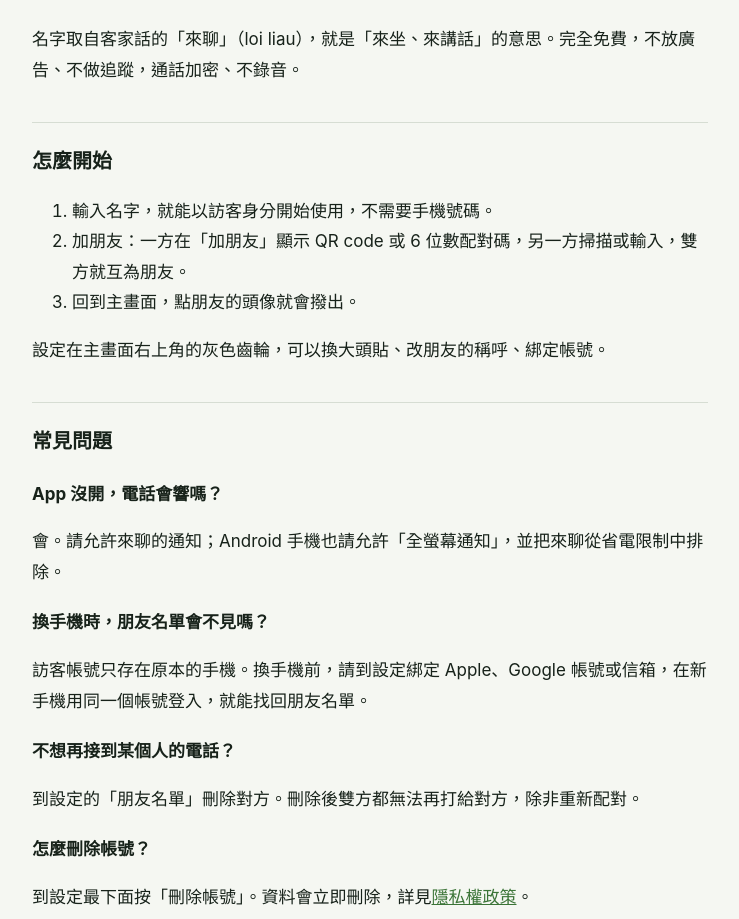
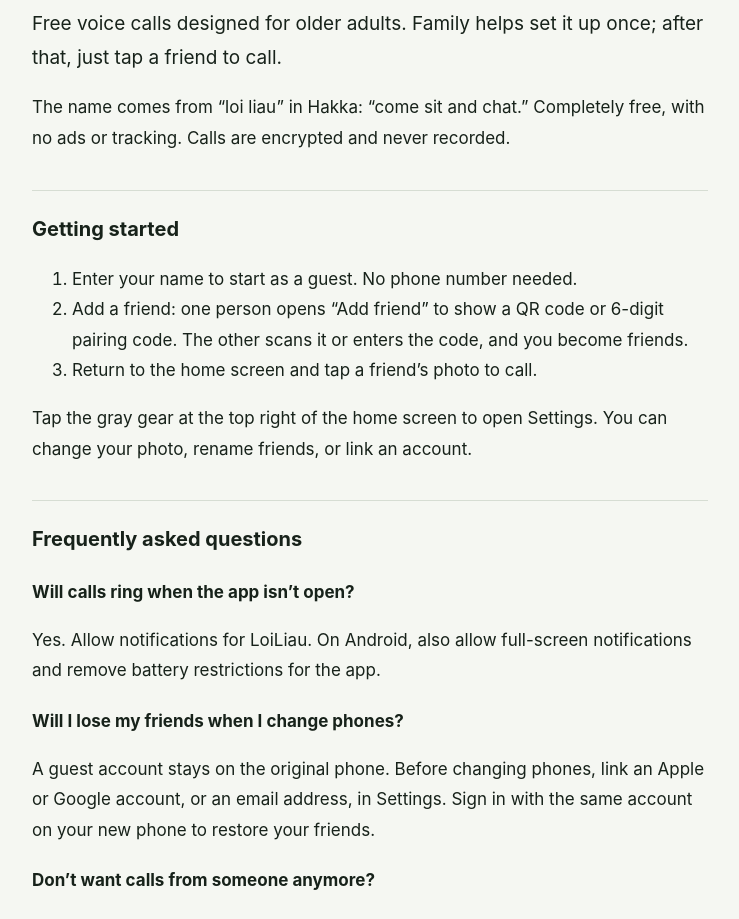
Before and after one commit to oscarchiu/oscarchiu.github.io, a plain HTML site: page loiliau/index.html in a window 1280 px wide. Shown: the part 169-1088 px from the top of the page, without its empty margins (270-1009 px from the left). Drawn offline with Linux system fonts and the light colour scheme.

Commit message:
Add English and Indonesian to LoiLiau introduction page

```diff
--- a/loiliau/index.html
+++ b/loiliau/index.html
@@ -22,43 +22,65 @@
   a { color: var(--green); }
   .kofi { display: inline-block; padding: 10px 20px; border-radius: 999px; background: var(--green);
     color: #fff; font-weight: 700; text-decoration: none; }
+  .lang { display: flex; justify-content: flex-end; margin-bottom: 24px; }
+  .lang label { display: inline-flex; position: relative; max-width: 100%; }
+  .lang svg { position: absolute; left: 12px; top: 50%; transform: translateY(-50%); width: 18px; height: 18px; color: var(--green); pointer-events: none; }
+  .lang .chevron { left: auto; right: 12px; width: 16px; height: 16px; }
+  /* Reset native chrome so Safari honors padding and does not add a second arrow. */
+  .lang select { -webkit-appearance: none; appearance: none; display: block; font: inherit; font-size: 16px; line-height: 1.25;
+    cursor: pointer; color: var(--ink); background: #fff; border: 1px solid var(--line); border-radius: 8px;
+    padding: 10px 38px 10px 40px; min-height: 44px; max-width: 100%; }
+  .lang select:focus-visible { outline: 2px solid var(--green); outline-offset: 3px; }
+  .sr-only { position: absolute; width: 1px; height: 1px; padding: 0; margin: -1px; overflow: hidden; clip-path: inset(50%); white-space: nowrap; border: 0; }
   footer { margin-top: 48px; color: var(--muted); font-size: 14px; }
 </style>
 </head>
 <body>
 <main>
-  <header><div class="icon" aria-hidden="true">聊</div><h1>來聊 LoiLiau</h1></header>
-  <p class="lead">給長輩用的免費語音通話 app：家人幫忙設定一次，長輩之後只要點一下朋友就能撥出。</p>
-  <p>名字取自客家話的「來聊」（loi liau），就是「來坐、來講話」的意思。完全免費，不放廣告、不做追蹤，通話加密、不錄音。</p>
+  <nav class="lang" aria-label="Language">
+    <label>
+      <span class="sr-only">語言 / Language / Bahasa</span>
+      <svg viewBox="0 0 24 24" fill="none" stroke="currentColor" stroke-width="1.6" aria-hidden="true" focusable="false"><circle cx="12" cy="12" r="9"/><path d="M3 12h18M12 3c5 5 5 13 0 18-5-5-5-13 0-18Z"/></svg>
+      <select id="language-select">
+        <option value="zh" lang="zh-Hant">繁體中文</option>
+        <option value="en" lang="en">English</option>
+        <option value="id" lang="id">Bahasa Indonesia</option>
+      </select>
+      <svg class="chevron" viewBox="0 0 24 24" fill="none" stroke="currentColor" stroke-width="1.8" stroke-linecap="round" stroke-linejoin="round" aria-hidden="true" focusable="false"><path d="m7 10 5 5 5-5"/></svg>
+    </label>
+  </nav>
+  <header><div class="icon" aria-hidden="true">聊</div><h1 data-i18n="name">來聊 LoiLiau</h1></header>
+  <p class="lead" data-i18n="lead">給長輩用的免費語音通話 app：家人幫忙設定一次，長輩之後只要點一下朋友就能撥出。</p>
+  <p data-i18n="about">名字取自客家話的「來聊」（loi liau），就是「來坐、來講話」的意思。完全免費，不放廣告、不做追蹤，通話加密、不錄音。</p>
 
-  <h2>怎麼開始</h2>
+  <h2 data-i18n="start">怎麼開始</h2>
   <ol>
-    <li>輸入名字，就能以訪客身分開始使用，不需要手機號碼。</li>
-    <li>加朋友：一方在「加朋友」顯示 QR code 或 6 位數配對碼，另一方掃描或輸入，雙方就互為朋友。</li>
-    <li>回到主畫面，點朋友的頭像就會撥出。</li>
+    <li data-i18n="stepName">輸入名字，就能以訪客身分開始使用，不需要手機號碼。</li>
+    <li data-i18n="stepPair">加朋友：一方在「加朋友」顯示 QR code 或 6 位數配對碼，另一方掃描或輸入，雙方就互為朋友。</li>
+    <li data-i18n="stepCall">回到主畫面，點朋友的頭像就會撥出。</li>
   </ol>
-  <p>設定在主畫面右上角的灰色齒輪，可以換大頭貼、改朋友的稱呼、綁定帳號。</p>
+  <p data-i18n="settings">設定在主畫面右上角的灰色齒輪，可以換大頭貼、改朋友的稱呼、綁定帳號。</p>
 
-  <h2>常見問題</h2>
-  <h3>App 沒開，電話會響嗎？</h3>
-  <p>會。請允許來聊的通知；Android 手機也請允許「全螢幕通知」，並把來聊從省電限制中排除。</p>
-  <h3>換手機時，朋友名單會不見嗎？</h3>
-  <p>訪客帳號只存在原本的手機。換手機前，請到設定綁定 Apple、Google 帳號或信箱，在新手機用同一個帳號登入，就能找回朋友名單。</p>
-  <h3>不想再接到某個人的電話？</h3>
-  <p>到設定的「朋友名單」刪除對方。刪除後雙方都無法再打給對方，除非重新配對。</p>
-  <h3>怎麼刪除帳號？</h3>
-  <p>到設定最下面按「刪除帳號」。資料會立即刪除，詳見<a href="privacy/">隱私權政策</a>。</p>
-  <h3>可以打 119 或一般電話嗎？</h3>
-  <p>不行。來聊只能打給配對過的朋友，緊急時請用手機撥打 119 或 110。</p>
+  <h2 data-i18n="faq">常見問題</h2>
+  <h3 data-i18n="ringQuestion">App 沒開，電話會響嗎？</h3>
+  <p data-i18n="ringAnswer">會。請允許來聊的通知；Android 手機也請允許「全螢幕通知」，並把來聊從省電限制中排除。</p>
+  <h3 data-i18n="phoneQuestion">換手機時，朋友名單會不見嗎？</h3>
+  <p data-i18n="phoneAnswer">訪客帳號只存在原本的手機。換手機前，請到設定綁定 Apple、Google 帳號或信箱，在新手機用同一個帳號登入，就能找回朋友名單。</p>
+  <h3 data-i18n="removeQuestion">不想再接到某個人的電話？</h3>
+  <p data-i18n="removeAnswer">到設定的「朋友名單」刪除對方。刪除後雙方都無法再打給對方，除非重新配對。</p>
+  <h3 data-i18n="deleteQuestion">怎麼刪除帳號？</h3>
+  <p data-i18n="deleteAnswer">到設定最下面按「刪除帳號」。資料會立即刪除，詳見<a href="privacy/">隱私權政策</a>。</p>
+  <h3 data-i18n="emergencyQuestion">可以打 119 或一般電話嗎？</h3>
+  <p data-i18n="emergencyAnswer">不行。來聊只能打給配對過的朋友，緊急時請用手機撥打 119 或 110。</p>
 
-  <h2>聯絡我們</h2>
-  <p>遇到問題、想提建議，或要檢舉不當的使用者，請寫信到 <a href="mailto:oscar@oscarchiu.dev?subject=%E4%BE%86%E8%81%8A">oscar@oscarchiu.dev</a>。</p>
+  <h2 data-i18n="contact">聯絡我們</h2>
+  <p data-i18n="contactBody">遇到問題、想提建議，或要檢舉不當的使用者，請寫信到 <a href="mailto:oscar@oscarchiu.dev?subject=%E4%BE%86%E8%81%8A">oscar@oscarchiu.dev</a>。</p>
 
   <!-- Hidden unless opened outside the app: App Review does not allow an app to lead to tips for its developer. -->
   <section id="sponsor" hidden>
-    <h2>支持來聊</h2>
-    <p>來聊會一直免費、不放廣告。如果它幫上了你和家人，歡迎請開發者喝杯咖啡，幫忙支付伺服器和開發者帳號的費用。</p>
-    <p><a class="kofi" href="https://ko-fi.com/oscarchiudev" target="_blank" rel="noopener">☕ 在 Ko-fi 請我喝咖啡</a></p>
+    <h2 data-i18n="support">支持來聊</h2>
+    <p data-i18n="supportBody">來聊會一直免費、不放廣告。如果它幫上了你和家人，歡迎請開發者喝杯咖啡，幫忙支付伺服器和開發者帳號的費用。</p>
+    <p><a data-i18n="coffee" class="kofi" href="https://ko-fi.com/oscarchiudev" target="_blank" rel="noopener">☕ 在 Ko-fi 請我喝咖啡</a></p>
   </section>
   <script>
     if (new URLSearchParams(location.search).get('from') !== 'app') {
@@ -66,7 +88,8 @@
     }
   </script>
 
-  <footer>© 2026 Oscar Chiu · <a href="privacy/">隱私權政策</a> · <a href="terms/">使用條款</a> · <a href="https://oscarchiu.dev/">oscarchiu.dev</a></footer>
+  <footer>© 2026 Oscar Chiu · <a href="privacy/" data-i18n="privacy">隱私權政策</a> · <a href="terms/" data-i18n="terms">使用條款</a> · <a href="https://oscarchiu.dev/">oscarchiu.dev</a></footer>
 </main>
+<script src="localization.js"></script>
 </body>
 </html>
--- /dev/null
+++ b/loiliau/localization.js
@@ -0,0 +1,97 @@
+// Same dependency-free data-i18n pattern as the portfolio. Chinese is the fallback.
+(function () {
+  'use strict';
+  var translations = {
+    en: {
+      name: 'LoiLiau',
+      lead: 'Free voice calls designed for older adults. Family helps set it up once; after that, just tap a friend to call.',
+      about: 'The name comes from “loi liau” in Hakka: “come sit and chat.” Completely free, with no ads or tracking. Calls are encrypted and never recorded.',
+      start: 'Getting started',
+      stepName: 'Enter your name to start as a guest. No phone number needed.',
+      stepPair: 'Add a friend: one person opens “Add friend” to show a QR code or 6-digit pairing code. The other scans it or enters the code, and you become friends.',
+      stepCall: 'Return to the home screen and tap a friend’s photo to call.',
+      settings: 'Tap the gray gear at the top right of the home screen to open Settings. You can change your photo, rename friends, or link an account.',
+      faq: 'Frequently asked questions',
+      ringQuestion: 'Will calls ring when the app isn’t open?',
+      ringAnswer: 'Yes. Allow notifications for LoiLiau. On Android, also allow full-screen notifications and remove battery restrictions for the app.',
+      phoneQuestion: 'Will I lose my friends when I change phones?',
+      phoneAnswer: 'A guest account stays on the original phone. Before changing phones, link an Apple or Google account, or an email address, in Settings. Sign in with the same account on your new phone to restore your friends.',
+      removeQuestion: 'Don’t want calls from someone anymore?',
+      removeAnswer: 'Remove them from the friends list in Settings. Neither of you can call the other unless you pair again.',
+      deleteQuestion: 'How do I delete my account?',
+      deleteAnswer: 'Tap “Delete account” at the bottom of Settings. Your data is deleted immediately. See the <a href="privacy/" lang="zh-Hant">Privacy Policy (Traditional Chinese)</a> for details.',
+      emergencyQuestion: 'Can I call emergency numbers or regular phone numbers?',
+      emergencyAnswer: 'No. LoiLiau only calls friends you have paired with. In an emergency, use your phone’s regular dialer to call the local emergency number (119 or 110 in Taiwan).',
+      contact: 'Contact us',
+      contactBody: 'For help, suggestions, or reports of inappropriate users, email <a href="mailto:oscar@oscarchiu.dev?subject=LoiLiau">oscar@oscarchiu.dev</a>.',
+      support: 'Support LoiLiau',
+      supportBody: 'LoiLiau will stay free and ad-free. If it helps you and your family, you can buy the developer a coffee to help cover server and developer account costs.',
+      coffee: '☕ Buy me a coffee on Ko-fi',
+      privacy: 'Privacy Policy (Traditional Chinese)',
+      terms: 'Terms of Use (Traditional Chinese)'
+    },
+    id: {
+      name: 'LoiLiau',
+      lead: 'Aplikasi panggilan suara gratis yang dirancang untuk lansia. Keluarga cukup membantu menyiapkan sekali; setelah itu, tinggal ketuk foto teman untuk menelepon.',
+      about: 'Nama LoiLiau berasal dari bahasa Hakka, “loi liau”, yang berarti “mari duduk dan mengobrol”. Sepenuhnya gratis, tanpa iklan atau pelacakan. Panggilan dienkripsi dan tidak pernah direkam.',
+      start: 'Cara memulai',
+      stepName: 'Masukkan nama untuk mulai menggunakan sebagai tamu. Tidak perlu nomor telepon.',
+      stepPair: 'Tambahkan teman: satu orang membuka “Tambah teman” untuk menampilkan kode QR atau kode pemasangan 6 digit. Orang lainnya memindai atau memasukkan kode tersebut, lalu kalian menjadi teman.',
+      stepCall: 'Kembali ke layar utama, lalu ketuk foto teman untuk menelepon.',
+      settings: 'Ketuk ikon roda gigi abu-abu di kanan atas layar utama untuk membuka Pengaturan. Anda dapat mengganti foto profil, mengubah nama panggilan teman, atau menautkan akun.',
+      faq: 'Pertanyaan umum',
+      ringQuestion: 'Apakah panggilan tetap berdering saat aplikasi tidak dibuka?',
+      ringAnswer: 'Ya. Izinkan notifikasi untuk LoiLiau. Di Android, izinkan juga notifikasi layar penuh dan nonaktifkan pembatasan baterai untuk aplikasi ini.',
+      phoneQuestion: 'Apakah daftar teman akan hilang jika saya mengganti ponsel?',
+      phoneAnswer: 'Akun tamu hanya tersimpan di ponsel semula. Sebelum mengganti ponsel, tautkan akun Apple, Google, atau alamat email melalui Pengaturan. Masuk dengan akun yang sama di ponsel baru untuk memulihkan daftar teman.',
+      removeQuestion: 'Tidak ingin menerima panggilan dari seseorang lagi?',
+      removeAnswer: 'Hapus orang tersebut dari daftar teman di Pengaturan. Setelah dihapus, kalian tidak dapat saling menelepon kecuali melakukan pemasangan ulang.',
+      deleteQuestion: 'Bagaimana cara menghapus akun?',
+      deleteAnswer: 'Ketuk “Hapus akun” di bagian paling bawah Pengaturan. Data Anda akan langsung dihapus. Lihat <a href="privacy/" lang="zh-Hant">Kebijakan Privasi (bahasa Mandarin Tradisional)</a> untuk detailnya.',
+      emergencyQuestion: 'Bisakah saya menelepon nomor darurat atau nomor telepon biasa?',
+      emergencyAnswer: 'Tidak. LoiLiau hanya dapat menelepon teman yang sudah dipasangkan. Dalam keadaan darurat, gunakan fitur telepon biasa di ponsel untuk menghubungi nomor darurat setempat (119 atau 110 di Taiwan).',
+      contact: 'Hubungi kami',
+      contactBody: 'Jika mengalami masalah, ingin memberi saran, atau melaporkan pengguna yang berperilaku tidak pantas, kirim email ke <a href="mailto:oscar@oscarchiu.dev?subject=LoiLiau">oscar@oscarchiu.dev</a>.',
+      support: 'Dukung LoiLiau',
+      supportBody: 'LoiLiau akan tetap gratis dan tanpa iklan. Jika aplikasi ini membantu Anda dan keluarga, Anda dapat mentraktir pengembang secangkir kopi untuk membantu biaya server dan akun pengembang.',
+      coffee: '☕ Traktir saya kopi melalui Ko-fi',
+      privacy: 'Kebijakan Privasi (bahasa Mandarin Tradisional)',
+      terms: 'Ketentuan Penggunaan (bahasa Mandarin Tradisional)'
+    }
+  };
+  var meta = {
+    zh: { lang: 'zh-Hant-TW', title: document.title, description: document.querySelector('meta[name="description"]').content },
+    en: { lang: 'en', title: 'LoiLiau: Free voice calls for older adults', description: 'Free voice calls designed for older adults. Set up once with family, then tap a friend to call. Getting started, frequently asked questions, and support.' },
+    id: { lang: 'id', title: 'LoiLiau: Panggilan suara gratis untuk lansia', description: 'Panggilan suara gratis untuk lansia. Keluarga membantu menyiapkan sekali, lalu tinggal ketuk foto teman untuk menelepon. Panduan, pertanyaan umum, dan bantuan.' }
+  };
+  var nodes = document.querySelectorAll('[data-i18n]');
+  var languageSelect = document.getElementById('language-select');
+  translations.zh = {};
+  nodes.forEach(function (node) { translations.zh[node.dataset.i18n] = node.innerHTML; });
+  function normalize(value) {
+    if (typeof value !== 'string') return null;
+    var code = value.toLowerCase().split('-')[0];
+    return Object.prototype.hasOwnProperty.call(meta, code) ? code : null;
+  }
+  function apply(lang) {
+    nodes.forEach(function (node) { node.innerHTML = translations[lang][node.dataset.i18n]; });
+    document.documentElement.lang = meta[lang].lang;
+    document.title = meta[lang].title;
+    document.querySelector('meta[name="description"]').content = meta[lang].description;
+    languageSelect.value = lang;
+  }
+  var stored = null;
+  try { stored = normalize(localStorage.getItem('loiliau-language')); } catch (error) {}
+  var url = new URL(location.href);
+  var preferred = (navigator.languages || [navigator.language]).map(normalize).find(Boolean);
+  apply(normalize(url.searchParams.get('lang')) || stored || preferred || 'en');
+  languageSelect.addEventListener('change', function () {
+    var lang = languageSelect.value;
+    apply(lang);
+    try { localStorage.setItem('loiliau-language', lang); } catch (error) {}
+    // Keep from=app intact so switching languages never reveals the sponsor section.
+    var next = new URL(location.href);
+    next.searchParams.set('lang', lang);
+    try { history.replaceState(null, '', next); } catch (error) {}
+  });
+})();
```
